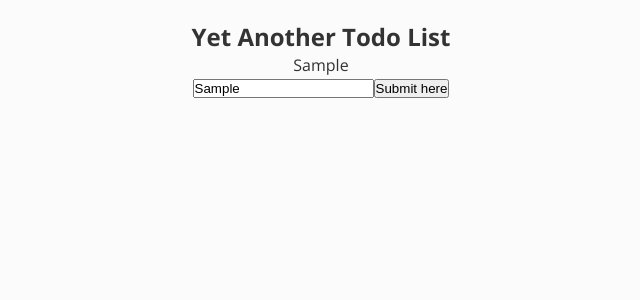
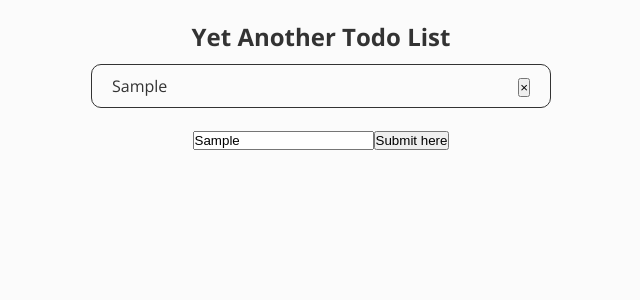
Before and after one commit to flcsn/yet-another-todo-list, a React (Create React App) app: page / in a window 1280 px wide. Both pictures are taken after typing "Sample" into the empty fields and a click on the button "Submit here". Shown: the top 300 px of the page, without its empty margins (319-959 px from the left). Built offline with nearby package versions, Linux system fonts and the light colour scheme.

Commit message:
created Todo Item component

```diff
--- /dev/null
+++ b/src/components/TodoItem.js
@@ -0,0 +1,18 @@
+import React from 'react'
+
+const TodoItem = ({ todo }) => {
+  return (
+    <div className='todo-item'>
+      <div>
+        {todo}
+      </div>
+      <div>
+        <button>
+          &times;
+        </button>
+      </div>
+    </div>
+  )
+}
+
+export default TodoItem
--- a/src/components/TodoList.js
+++ b/src/components/TodoList.js
@@ -1,4 +1,5 @@
 import React from 'react'
+import TodoItem from './TodoItem'
 
 const TodoList = ({ todos }) => {
   return (
@@ -6,7 +7,7 @@ const TodoList = ({ todos }) => {
       <ul>
         { todos.length === 0
           ? <div>No todos yet</div>
-          : todos.map(todo => <li key={todo}>{todo}</li>)}
+          : todos.map(todo => <TodoItem key={todo} todo={todo} />)}
       </ul>
     </div>
   )
--- a/src/index.css
+++ b/src/index.css
@@ -41,8 +41,20 @@ ul {
   margin: 0 auto;
 }
 
+.main-container > .container + .container {
+  margin: 10px 0;
+}
+
 .container {
   height: 100%;
   width: 100%;
   text-align: center;
 }
+
+.todo-item {
+  display: flex;
+  justify-content: space-between;
+  border: 1px solid var(--color-black);
+  border-radius: 10px;
+  padding: 10px 20px;
+}
```
